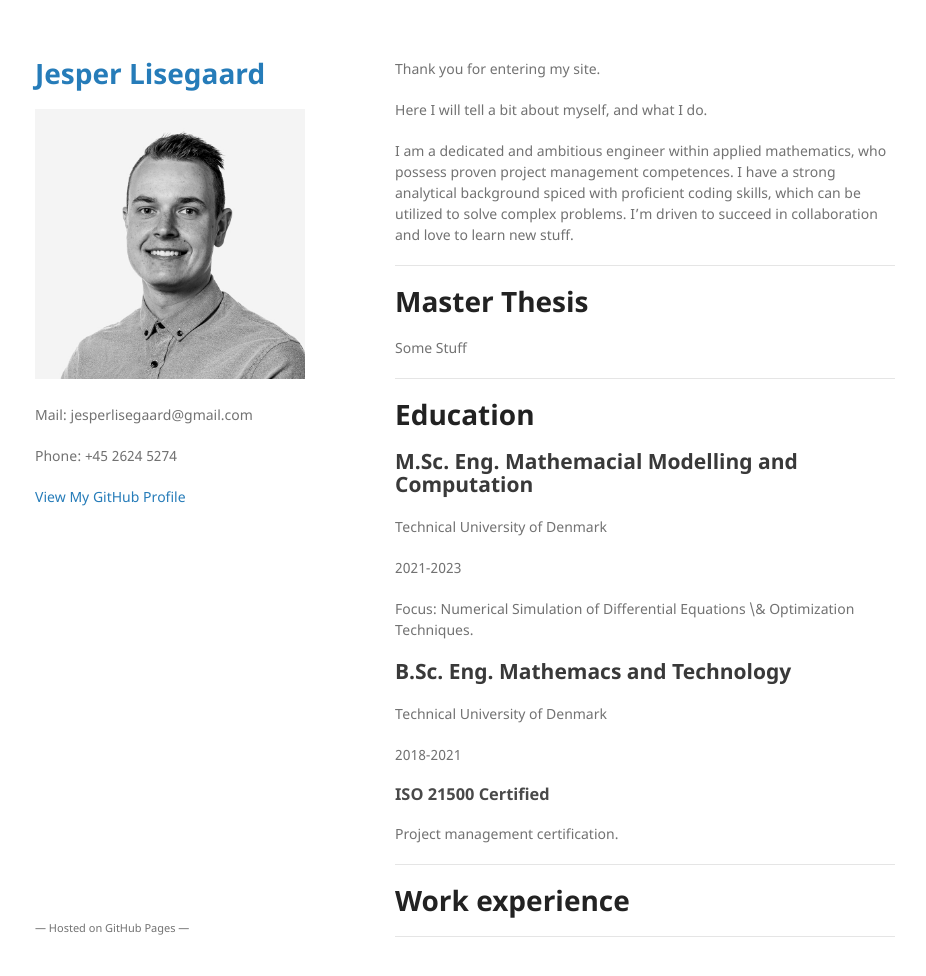
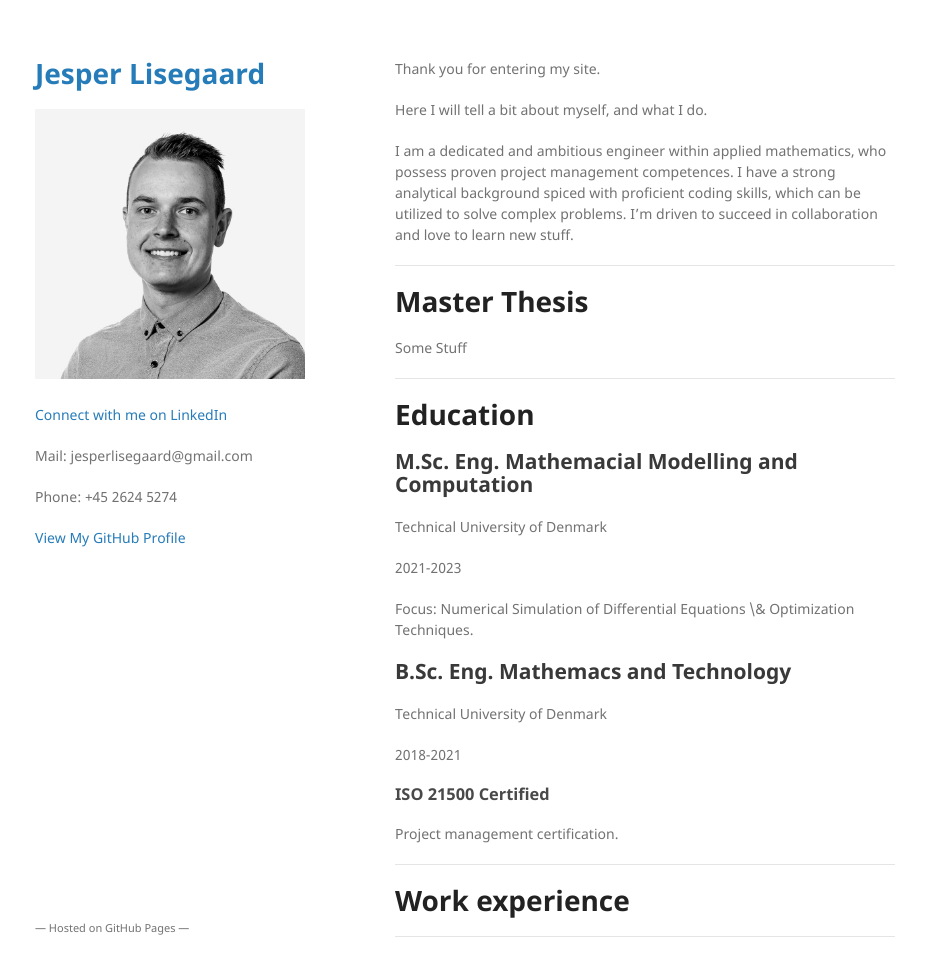
Before and after one commit to JLisegaard/jlisegaard.github.io, a Jekyll site: the page built from index.md, in a window 1280 px wide and 1007 px high. Shown: the top 976 px of the window, without its empty margins (175-1101 px from the left). Built offline with Jekyll 4.4.1, drawn with Linux system fonts in a browser that asks for light colours.

Commit message:
Update default.html

```diff
--- a/_layouts/default.html
+++ b/_layouts/default.html
@@ -24,6 +24,8 @@
 
         <!--<p>{{ site.description | default: site.github.project_tagline }}</p>-->
         <p class="view"> </p>
+
+        <p class="view"><a href="https://www.linkedin.com/in/jesperlisegaard/">Connect with me on LinkedIn</a></p>
 
         <p class="view">Mail: jesperlisegaard@gmail.com</p>
 
```
